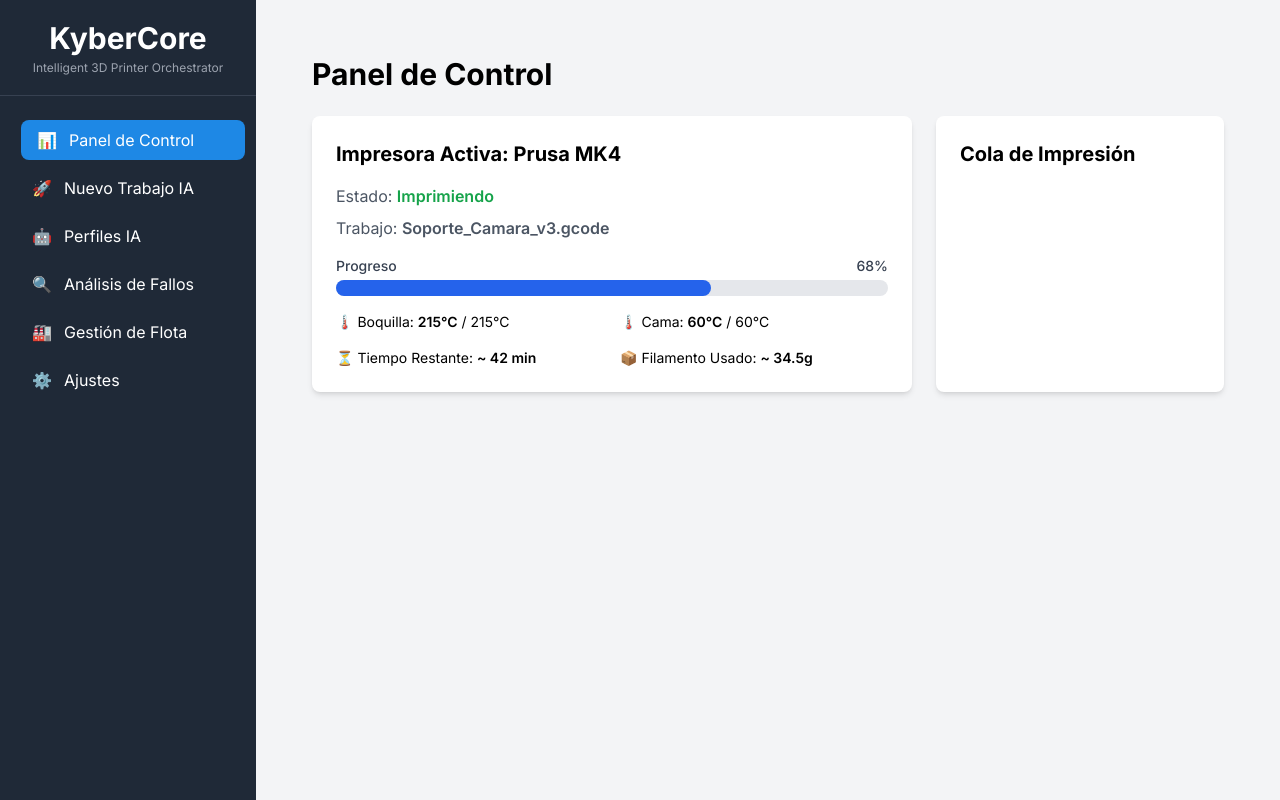
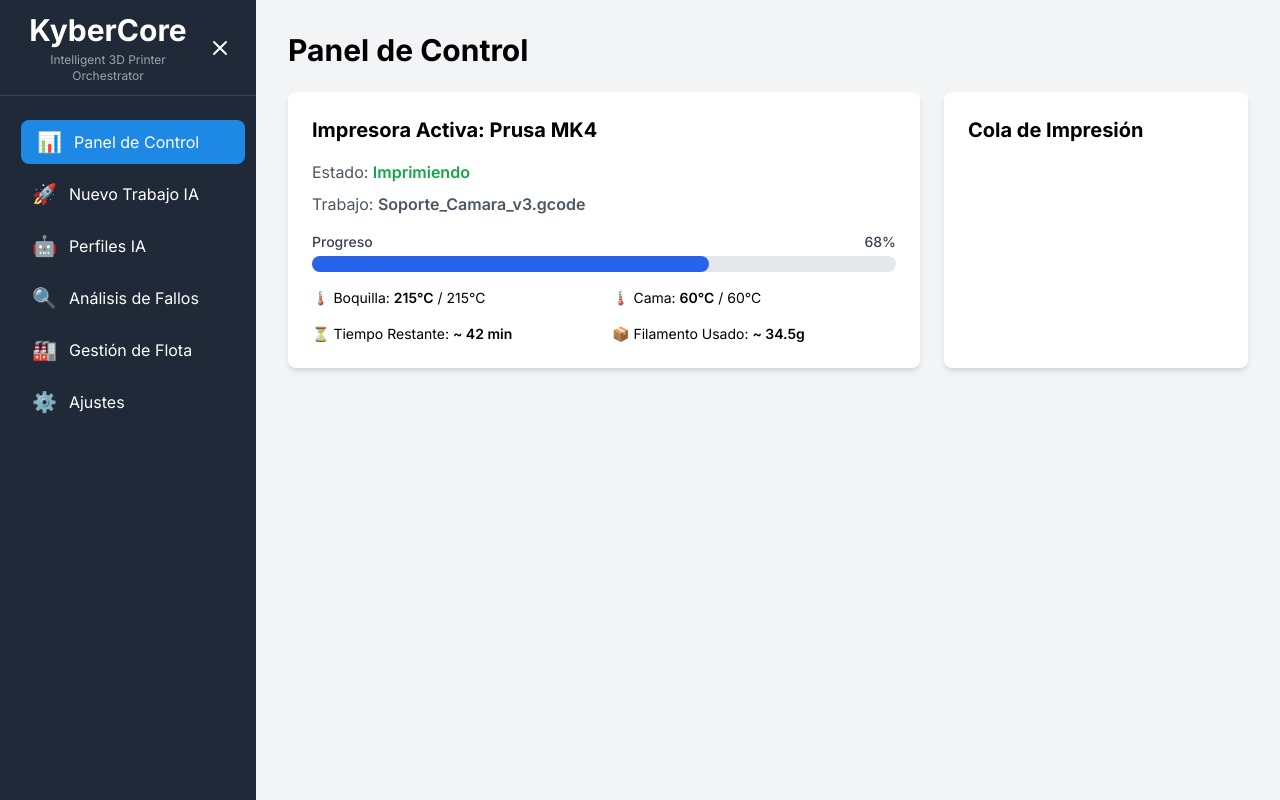
Before and after one commit to elisaul77/kybercore, a FastAPI app: page / in a window 1280 px wide. Run offline with FastAPI, Linux system fonts and the light colour scheme; some libraries are stand-ins or nearby versions.

Commit message:
feat(interfaz): mejorar la funcionalidad y diseño del sidebar con soporte para colapso y tooltip

```diff
--- a/src/web/static/css/style.css
+++ b/src/web/static/css/style.css
@@ -2,6 +2,89 @@ body {
     font-family: 'Inter', sans-serif;
     background-color: #f0f2f5;
 }
+
+/* Estilos para sidebar colapsable */
+#sidebar {
+    z-index: 30;
+    position: relative;
+}
+
+#sidebar.collapsed {
+    width: 4rem; /* 16 en Tailwind */
+}
+
+#sidebar.collapsed #sidebar-title {
+    display: none;
+}
+
+#sidebar.collapsed .sidebar-text {
+    display: none;
+}
+
+#sidebar.collapsed #sidebar-nav {
+    padding-left: 0.5rem;
+    padding-right: 0.5rem;
+}
+
+#sidebar.collapsed .sidebar-link {
+    justify-content: center;
+    padding-left: 0.75rem;
+    padding-right: 0.75rem;
+}
+
+#sidebar.collapsed .sidebar-link span:first-child {
+    margin-right: 0;
+}
+
+/* Transiciones suaves */
+#sidebar, #main-content {
+    transition: all 0.3s ease-in-out;
+}
+
+.sidebar-text {
+    transition: opacity 0.2s ease-in-out;
+}
+
+#sidebar.collapsed .sidebar-text {
+    opacity: 0;
+}
+
+/* Responsive design */
+@media (max-width: 1024px) {
+    #sidebar {
+        position: fixed;
+        left: 0;
+        top: 0;
+        height: 100vh;
+        transform: translateX(-100%);
+        z-index: 40;
+    }
+
+    #sidebar.mobile-open {
+        transform: translateX(0);
+    }
+
+    #main-content {
+        margin-left: 0;
+        width: 100%;
+    }
+
+    #sidebar-overlay.show {
+        display: block !important;
+    }
+}
+
+@media (min-width: 1025px) {
+    #sidebar-overlay {
+        display: none !important;
+    }
+
+    #sidebar {
+        position: relative;
+        transform: translateX(0);
+    }
+}
+
 .sidebar-link {
     transition: all 0.2s ease-in-out;
 }
@@ -109,3 +192,75 @@ body {
     color: #dc2626;
     font-weight: bold;
 }
+
+/* Mejoras adicionales para el sidebar */
+#sidebar-toggle {
+    transition: all 0.2s ease-in-out;
+}
+
+#sidebar-toggle:hover {
+    background-color: #374151;
+    transform: scale(1.05);
+}
+
+#sidebar-toggle:active {
+    transform: scale(0.95);
+}
+
+/* Tooltip para botones colapsados */
+#sidebar.collapsed .sidebar-link {
+    position: relative;
+}
+
+#sidebar.collapsed .sidebar-link:hover::after {
+    content: attr(data-tooltip);
+    position: absolute;
+    left: 100%;
+    top: 50%;
+    transform: translateY(-50%);
+    background-color: #1f2937;
+    color: white;
+    padding: 0.5rem 0.75rem;
+    border-radius: 0.375rem;
+    font-size: 0.875rem;
+    white-space: nowrap;
+    z-index: 50;
+    margin-left: 0.5rem;
+    box-shadow: 0 10px 15px -3px rgba(0, 0, 0, 0.1);
+}
+
+#sidebar.collapsed .sidebar-link:hover::before {
+    content: '';
+    position: absolute;
+    left: 100%;
+    top: 50%;
+    transform: translateY(-50%);
+    border: 5px solid transparent;
+    border-right-color: #1f2937;
+    z-index: 50;
+    margin-left: 2px;
+}
+
+/* Animación para iconos del menú */
+.sidebar-link span:first-child {
+    transition: transform 0.2s ease-in-out;
+}
+
+.sidebar-link:hover span:first-child {
+    transform: scale(1.1);
+}
+
+/* Mejorar la apariencia del overlay */
+#sidebar-overlay {
+    backdrop-filter: blur(2px);
+    transition: all 0.3s ease-in-out;
+}
+
+/* Estados del toggle button */
+#sidebar-toggle svg {
+    transition: all 0.2s ease-in-out;
+}
+
+#sidebar-toggle:hover svg {
+    stroke-width: 2.5;
+}
--- a/src/web/static/js/app.js
+++ b/src/web/static/js/app.js
@@ -8,15 +8,32 @@ document.addEventListener('DOMContentLoaded', () => {
     // --- DOM ELEMENTS ---
     const sidebarLinks = document.querySelectorAll('.sidebar-link');
     const mainContent = document.getElementById('main-content');
+    const sidebar = document.getElementById('sidebar');
+    const sidebarToggle = document.getElementById('sidebar-toggle');
+    const sidebarOverlay = document.getElementById('sidebar-overlay');
+    const hamburgerIcon = document.getElementById('hamburger-icon');
+    const closeIcon = document.getElementById('close-icon');
+
+    // --- SIDEBAR STATE ---
+    let sidebarCollapsed = localStorage.getItem('sidebarCollapsed') === 'true';
+    let isMobile = window.innerWidth < 1024;
 
     // --- INITIALIZATION ---
     async function init() {
+        // Sidebar toggle functionality
+        initSidebar();
+
         // Navigation
         sidebarLinks.forEach(link => {
             link.addEventListener('click', (e) => {
                 e.preventDefault();
                 const targetId = link.getAttribute('data-module');
                 navigateTo(targetId);
+
+                // Cerrar sidebar en móviles después de navegación
+                if (isMobile) {
+                    closeMobileSidebar();
+                }
             });
         });
 
@@ -24,6 +41,101 @@ document.addEventListener('DOMContentLoaded', () => {
         const initialModule = 'dashboard';
         sidebarLinks[0].classList.add('active');
         navigateTo(initialModule);
+
+        // Listen for resize events
+        window.addEventListener('resize', handleResize);
+    }
+
+    // --- SIDEBAR FUNCTIONALITY ---
+    function initSidebar() {
+        // Apply saved sidebar state on desktop
+        if (!isMobile && sidebarCollapsed) {
+            sidebar.classList.add('collapsed');
+        }
+        updateToggleIcon();
+
+        // Toggle button click handler
+        sidebarToggle.addEventListener('click', toggleSidebar);
+
+        // Overlay click handler (mobile)
+        sidebarOverlay.addEventListener('click', closeMobileSidebar);
+
+        // Keyboard shortcut for sidebar toggle (Ctrl + B)
+        document.addEventListener('keydown', (e) => {
+            if (e.ctrlKey && e.key === 'b') {
+                e.preventDefault();
+                toggleSidebar();
+            }
+        });
+
+        // Initialize sidebar state based on screen size
+        handleResize();
+    }
+
+    function toggleSidebar() {
+        if (isMobile) {
+            // Mobile: Show/hide sidebar with overlay
+            const isOpen = sidebar.classList.contains('mobile-open');
+            if (isOpen) {
+                closeMobileSidebar();
+            } else {
+                openMobileSidebar();
+            }
+        } else {
+            // Desktop: Collapse/expand sidebar
+            sidebarCollapsed = !sidebarCollapsed;
+            sidebar.classList.toggle('collapsed', sidebarCollapsed);
+            // Save state to localStorage
+            localStorage.setItem('sidebarCollapsed', sidebarCollapsed);
+            updateToggleIcon();
+        }
+    }
+
+    function openMobileSidebar() {
+        sidebar.classList.add('mobile-open');
+        sidebarOverlay.classList.add('show');
+        document.body.style.overflow = 'hidden'; // Prevent scrolling
+        updateToggleIcon();
+    }
+
+    function closeMobileSidebar() {
+        sidebar.classList.remove('mobile-open');
+        sidebarOverlay.classList.remove('show');
+        document.body.style.overflow = ''; // Restore scrolling
+        updateToggleIcon();
+    }
+
+    function updateToggleIcon() {
+        const isOpen = isMobile ? sidebar.classList.contains('mobile-open') : !sidebarCollapsed;
+
+        if (isOpen) {
+            hamburgerIcon.classList.add('hidden');
+            closeIcon.classList.remove('hidden');
+        } else {
+            hamburgerIcon.classList.remove('hidden');
+            closeIcon.classList.add('hidden');
+        }
+    }
+
+    function handleResize() {
+        const wasMobile = isMobile;
+        isMobile = window.innerWidth < 1024;
+
+        if (wasMobile !== isMobile) {
+            // Screen size changed, reset sidebar state
+            if (isMobile) {
+                // Switched to mobile
+                sidebar.classList.remove('collapsed');
+                closeMobileSidebar();
+                sidebarCollapsed = false;
+            } else {
+                // Switched to desktop
+                sidebar.classList.remove('mobile-open');
+                sidebarOverlay.classList.remove('show');
+                document.body.style.overflow = '';
+            }
+            updateToggleIcon();
+        }
     }
 
     // --- NAVIGATION ---
--- a/src/web/templates/base.html
+++ b/src/web/templates/base.html
@@ -14,35 +14,55 @@
 
     <div class="flex h-screen">
         <!-- Sidebar -->
-        <aside class="w-64 bg-gray-800 text-white flex flex-col">
-            <div class="h-24 flex flex-col items-center justify-center border-b border-gray-700 px-4 text-center">
-                <h1 class="text-3xl font-bold">KyberCore</h1>
-                <p class="text-xs text-gray-400 mt-1">Intelligent 3D Printer Orchestrator</p>
+        <aside id="sidebar" class="w-64 bg-gray-800 text-white flex flex-col transition-all duration-300 ease-in-out">
+            <div class="h-24 flex items-center justify-between border-b border-gray-700 px-4">
+                <div class="flex flex-col items-center justify-center text-center flex-1" id="sidebar-title">
+                    <h1 class="text-3xl font-bold">KyberCore</h1>
+                    <p class="text-xs text-gray-400 mt-1">Intelligent 3D Printer Orchestrator</p>
+                </div>
+                <!-- Botón hamburguesa -->
+                <button id="sidebar-toggle" class="p-2 rounded-lg hover:bg-gray-700 transition-colors duration-200 focus:outline-none focus:ring-2 focus:ring-blue-500">
+                    <svg id="hamburger-icon" class="w-6 h-6" fill="none" stroke="currentColor" viewBox="0 0 24 24">
+                        <path stroke-linecap="round" stroke-linejoin="round" stroke-width="2" d="M4 6h16M4 12h16M4 18h16"></path>
+                    </svg>
+                    <svg id="close-icon" class="w-6 h-6 hidden" fill="none" stroke="currentColor" viewBox="0 0 24 24">
+                        <path stroke-linecap="round" stroke-linejoin="round" stroke-width="2" d="M6 18L18 6M6 6l12 12"></path>
+                    </svg>
+                </button>
             </div>
-            <nav class="flex-1 px-4 py-6 space-y-2">
-                <a href="#dashboard" data-module="dashboard" class="sidebar-link flex items-center px-4 py-2 rounded-lg">
-                    <span class="mr-3">📊</span> Panel de Control
+            <nav id="sidebar-nav" class="flex-1 px-4 py-6 space-y-2">
+                <a href="#dashboard" data-module="dashboard" data-tooltip="Panel de Control" class="sidebar-link flex items-center px-4 py-2 rounded-lg">
+                    <span class="mr-3 text-xl">📊</span>
+                    <span class="sidebar-text">Panel de Control</span>
                 </a>
-                <a href="#new-job" data-module="new-job" class="sidebar-link flex items-center px-4 py-2 rounded-lg">
-                    <span class="mr-3">🚀</span> Nuevo Trabajo IA
+                <a href="#new-job" data-module="new-job" data-tooltip="Nuevo Trabajo IA" class="sidebar-link flex items-center px-4 py-2 rounded-lg">
+                    <span class="mr-3 text-xl">🚀</span>
+                    <span class="sidebar-text">Nuevo Trabajo IA</span>
                 </a>
-                <a href="#recommender" data-module="recommender" class="sidebar-link flex items-center px-4 py-2 rounded-lg">
-                    <span class="mr-3">🤖</span> Perfiles IA
+                <a href="#recommender" data-module="recommender" data-tooltip="Perfiles IA" class="sidebar-link flex items-center px-4 py-2 rounded-lg">
+                    <span class="mr-3 text-xl">🤖</span>
+                    <span class="sidebar-text">Perfiles IA</span>
                 </a>
-                <a href="#analysis" data-module="analysis" class="sidebar-link flex items-center px-4 py-2 rounded-lg">
-                    <span class="mr-3">🔍</span> Análisis de Fallos
+                <a href="#analysis" data-module="analysis" data-tooltip="Análisis de Fallos" class="sidebar-link flex items-center px-4 py-2 rounded-lg">
+                    <span class="mr-3 text-xl">🔍</span>
+                    <span class="sidebar-text">Análisis de Fallos</span>
                 </a>
-                <a href="#fleet" data-module="fleet" class="sidebar-link flex items-center px-4 py-2 rounded-lg">
-                    <span class="mr-3">🏭</span> Gestión de Flota
+                <a href="#fleet" data-module="fleet" data-tooltip="Gestión de Flota" class="sidebar-link flex items-center px-4 py-2 rounded-lg">
+                    <span class="mr-3 text-xl">🏭</span>
+                    <span class="sidebar-text">Gestión de Flota</span>
                 </a>
-                <a href="#settings" data-module="settings" class="sidebar-link flex items-center px-4 py-2 rounded-lg">
-                    <span class="mr-3">⚙️</span> Ajustes
+                <a href="#settings" data-module="settings" data-tooltip="Ajustes" class="sidebar-link flex items-center px-4 py-2 rounded-lg">
+                    <span class="mr-3 text-xl">⚙️</span>
+                    <span class="sidebar-text">Ajustes</span>
                 </a>
             </nav>
         </aside>
 
         <!-- Main Content -->
-        <main class="flex-1 p-8 overflow-y-auto">
+        <main id="main-content" class="flex-1 p-8 overflow-y-auto transition-all duration-300 ease-in-out">
+            <!-- Overlay para móviles -->
+            <div id="sidebar-overlay" class="fixed inset-0 bg-black bg-opacity-50 z-20 hidden lg:hidden"></div>
+
             <div class="main-content">
                 {% block content %}{% endblock %}
             </div>
```
